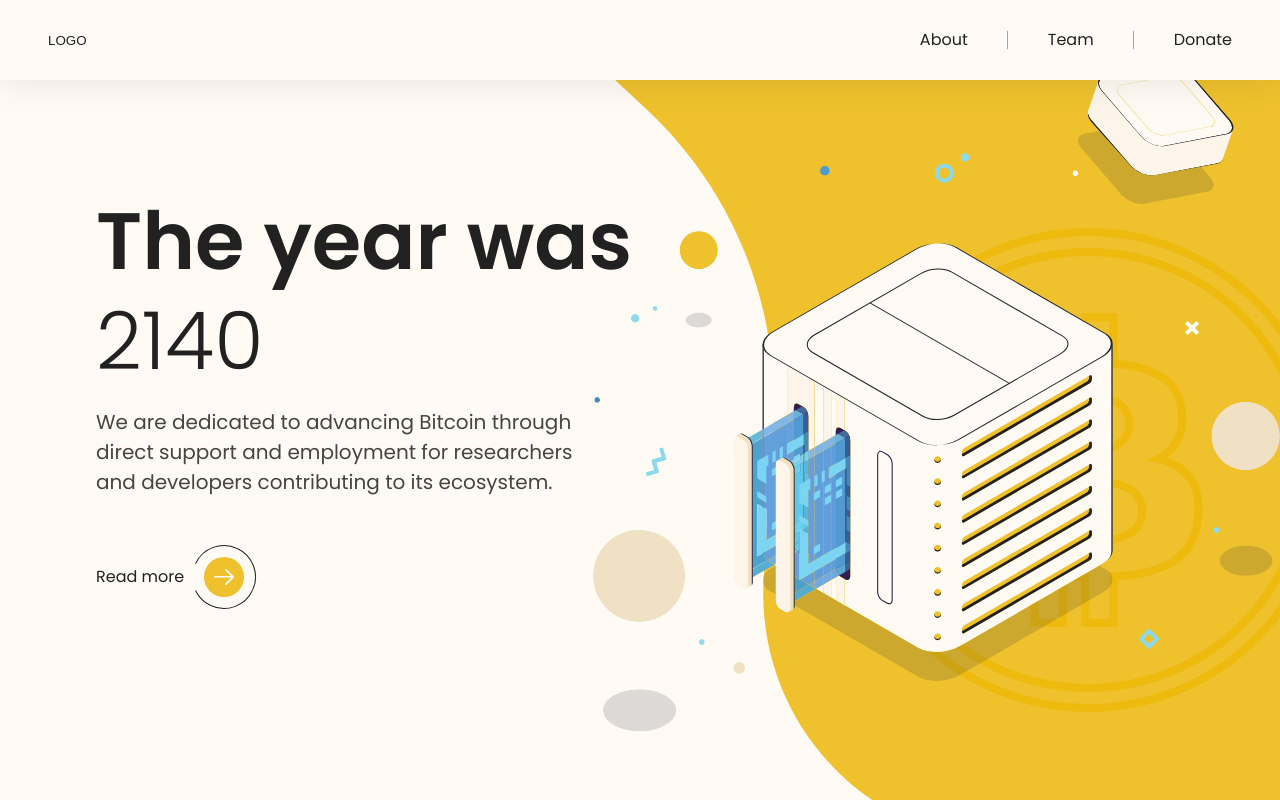
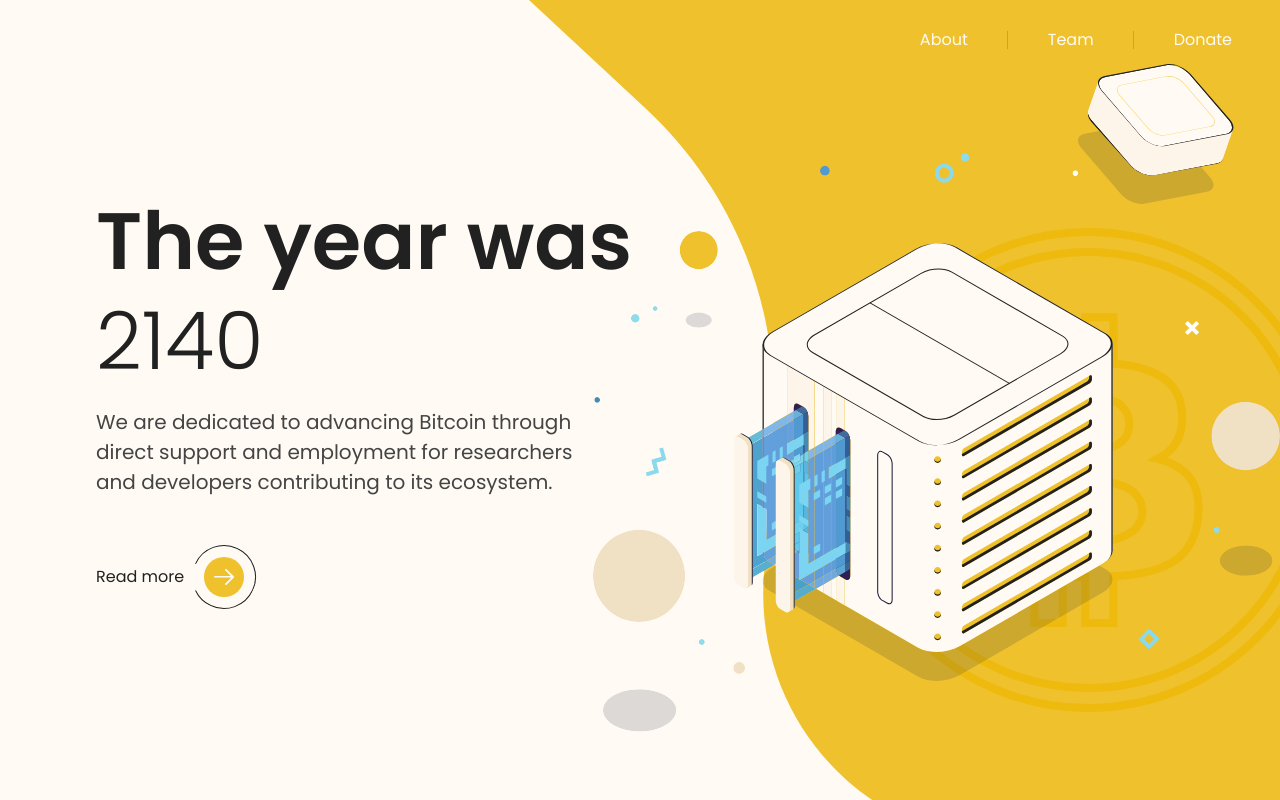
Before and after one commit to alecherryy/2140-dev.github.io, a React (Create React App) app: page / in a window 1280 px wide. Shown: the top 800 px of the page. Built offline with nearby package versions, Linux system fonts and the light colour scheme.

Commit message:
fix header styles

```diff
--- a/src/components/layouts/Header/Header.tsx
+++ b/src/components/layouts/Header/Header.tsx
@@ -45,11 +45,12 @@
         zIndex: 999,
         transition: 'all 0.2s ease-in',
         ...((isSticky || isMobile) && { position: 'fixed' }),
-        ...(!isMobile && {
-          background: colors.yellow[50],
-          color: colors.primary.main,
-          boxShadow: '0 0 40px rgba(0, 0, 0, 0.1)',
-        }),
+        ...(!isMobile &&
+          isSticky && {
+            background: colors.yellow[50],
+            color: colors.primary.main,
+            boxShadow: '0 0 40px rgba(0, 0, 0, 0.1)',
+          }),
       }}
     >
       <Container
```
